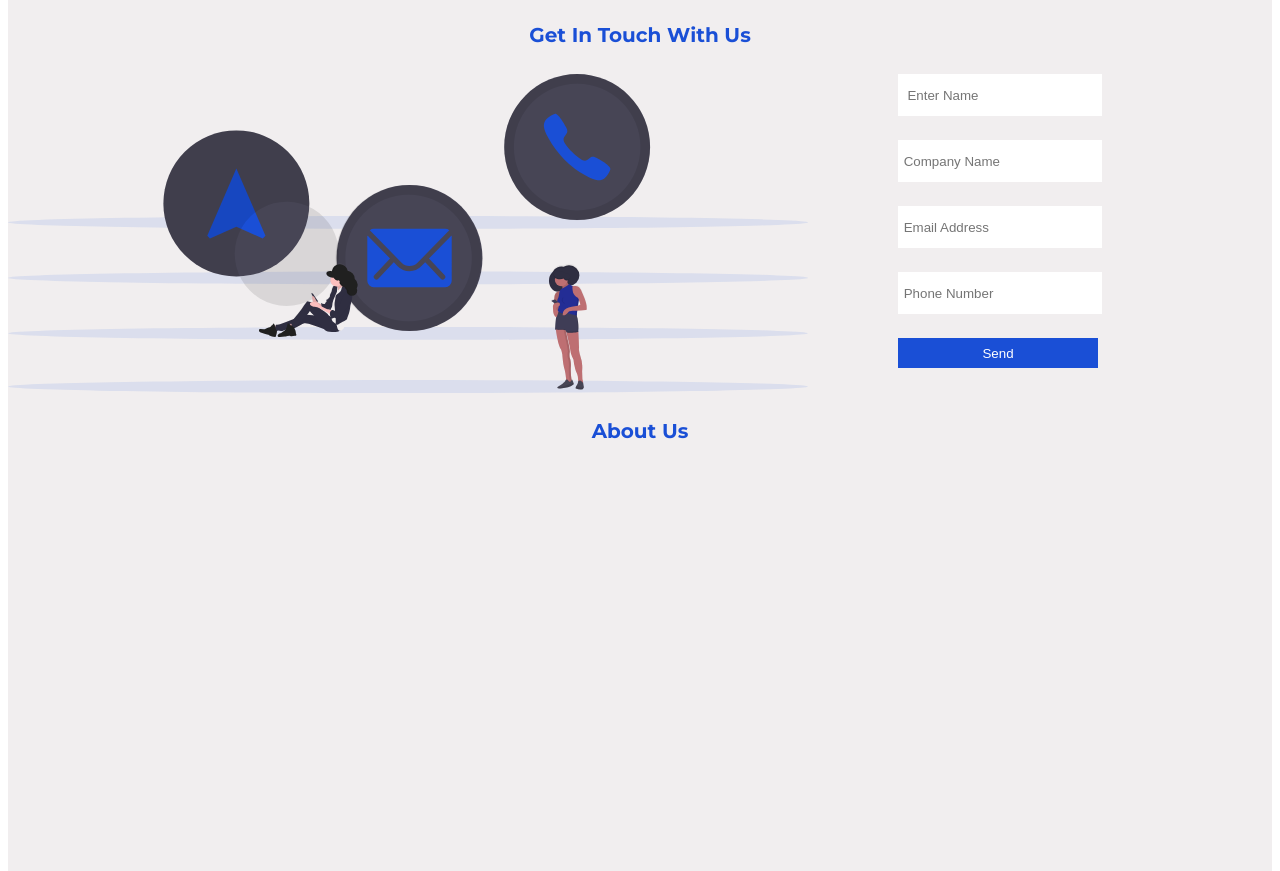
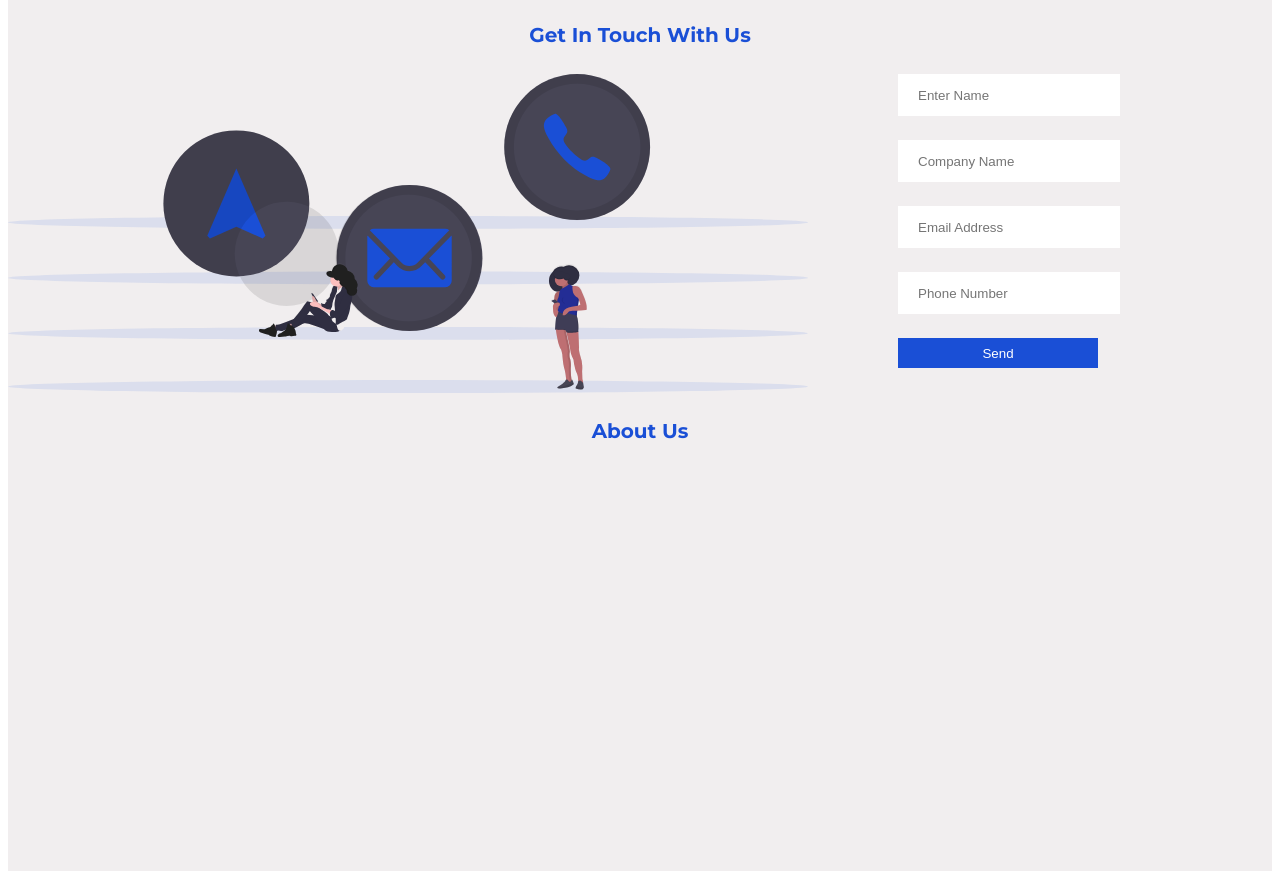
Before and after one commit to DarshSikka/TheParallaxEngine, a plain HTML site: page index.html in a window 1280 px wide. Shown: the part 2684-3555 px from the top of the page. Drawn offline with nearby package versions, Linux system fonts and the light colour scheme; files whose address does not match are found by name.

Commit message:
Better form

```diff
--- a/index.html
+++ b/index.html
@@ -138,10 +138,10 @@ We level the playing field by offering you technology that has too often been re
         <div formcontainer>
             <img src="assets/illustration_form.svg" width="800">
             <form class="rsvp">
-                <input type="text" placeholder=" &nbsp;Enter Name"><br>
-                <input type="text" placeholder=" Company Name"><br>
-                <input type="email" placeholder=" Email Address"><br>
-                <input type="text" placeholder=" Phone Number"><br>
+                <input type="text" placeholder="Enter Name"><br>
+                <input type="text" placeholder="Company Name"><br>
+                <input type="email" placeholder="Email Address"><br>
+                <input type="text" placeholder="Phone Number"><br>
                 <input type="submit" value="send">
             </form>
         </div>
--- a/style/index.css
+++ b/style/index.css
@@ -221,6 +221,7 @@ div[formcontainer] {
   height: 40px;
   width: 200px;
   border: 0px;
+  padding-left: 20px;
 }
 .rsvp {
   display: flex;
```
